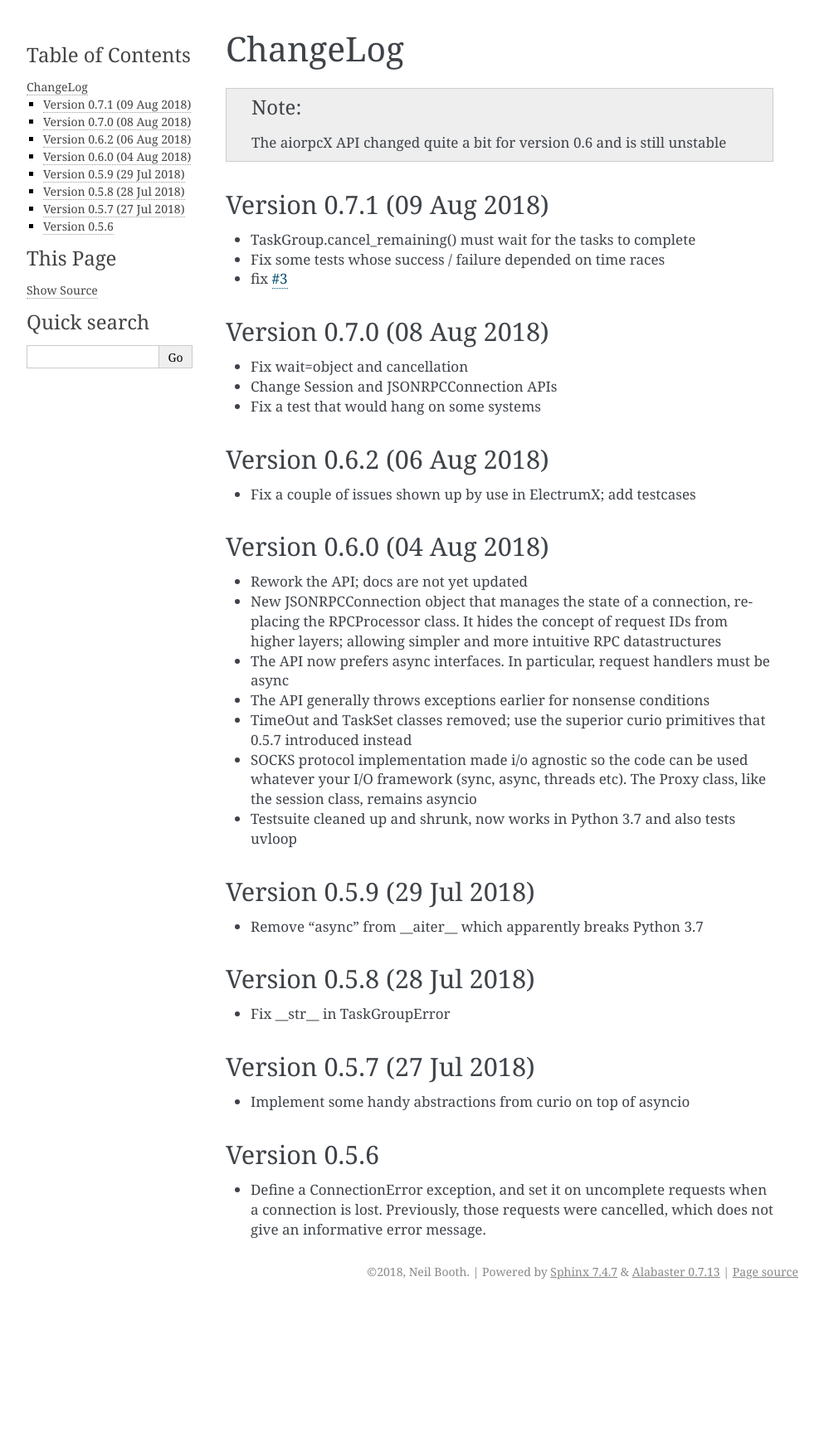
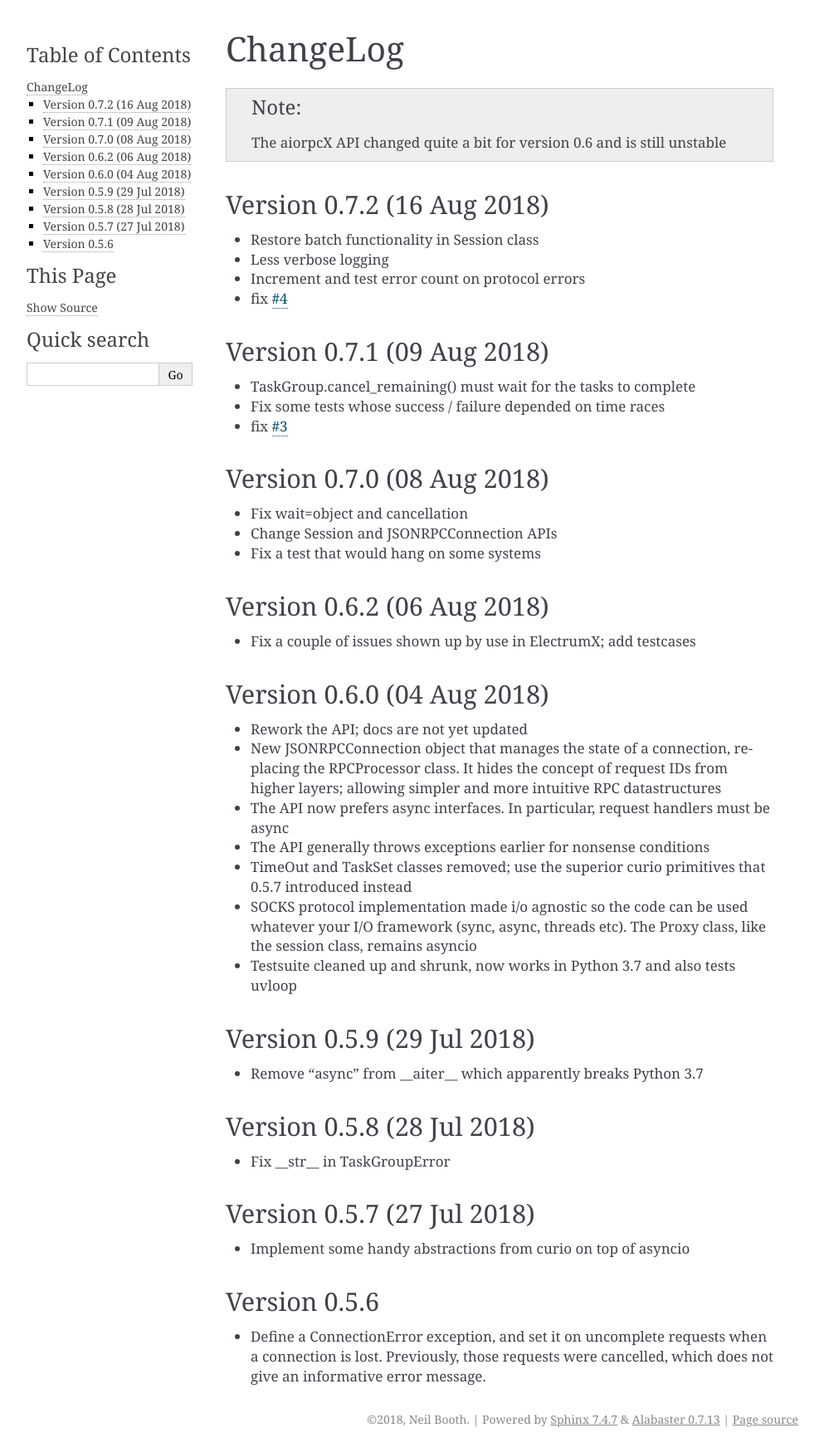
Before and after one commit to kyuupichan/aiorpcX, a Sphinx documentation site: the page built from docs/changelog.rst, in a window 1280 px wide. Shown: the whole page at 83% size, without its empty margins (148-1141 px from the left). Built offline with Sphinx 7.4.7, drawn with Linux system fonts in a browser that asks for light colours; before the commit the page ends 1572 px from its top, so only the background shows below that.

Commit message:
Prepare 0.7.2

```diff
--- a/aiorpcx/__init__.py
+++ b/aiorpcx/__init__.py
@@ -5,7 +5,7 @@ from .socks import *
 from .session import *
 from .util import *
 
-_version = (0, 7, 1)
+_version = (0, 7, 2)
 _version_str = '.'.join(str(part) for part in _version)
 
 __all__ = (curio.__all__ +
--- a/docs/changelog.rst
+++ b/docs/changelog.rst
@@ -3,6 +3,14 @@ ChangeLog
 
 .. note:: The aiorpcX API changed quite a bit for version 0.6 and
           is still unstable
+
+Version 0.7.2 (16 Aug 2018)
+---------------------------
+
+* Restore batch functionality in Session class
+* Less verbose logging
+* Increment and test error count on protocol errors
+* fix `#4`_
 
 Version 0.7.1 (09 Aug 2018)
 ---------------------------
@@ -65,3 +73,4 @@ Version 0.5.6
   cancelled, which does not give an informative error message.
 
 .. _#3: https://github.com/kyuupichan/aiorpcX/issues/3
+.. _#4: https://github.com/kyuupichan/aiorpcX/issues/4
```
